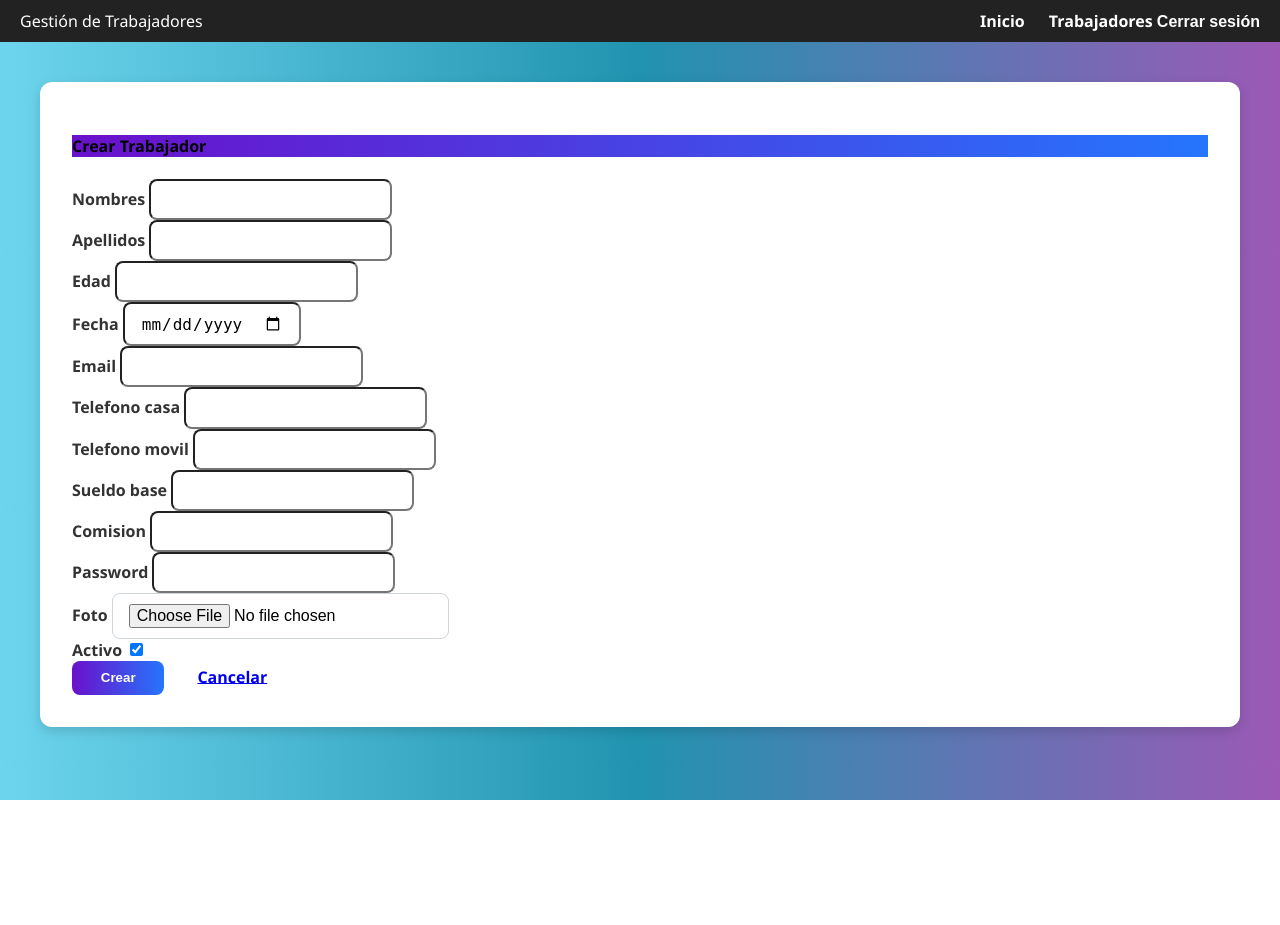
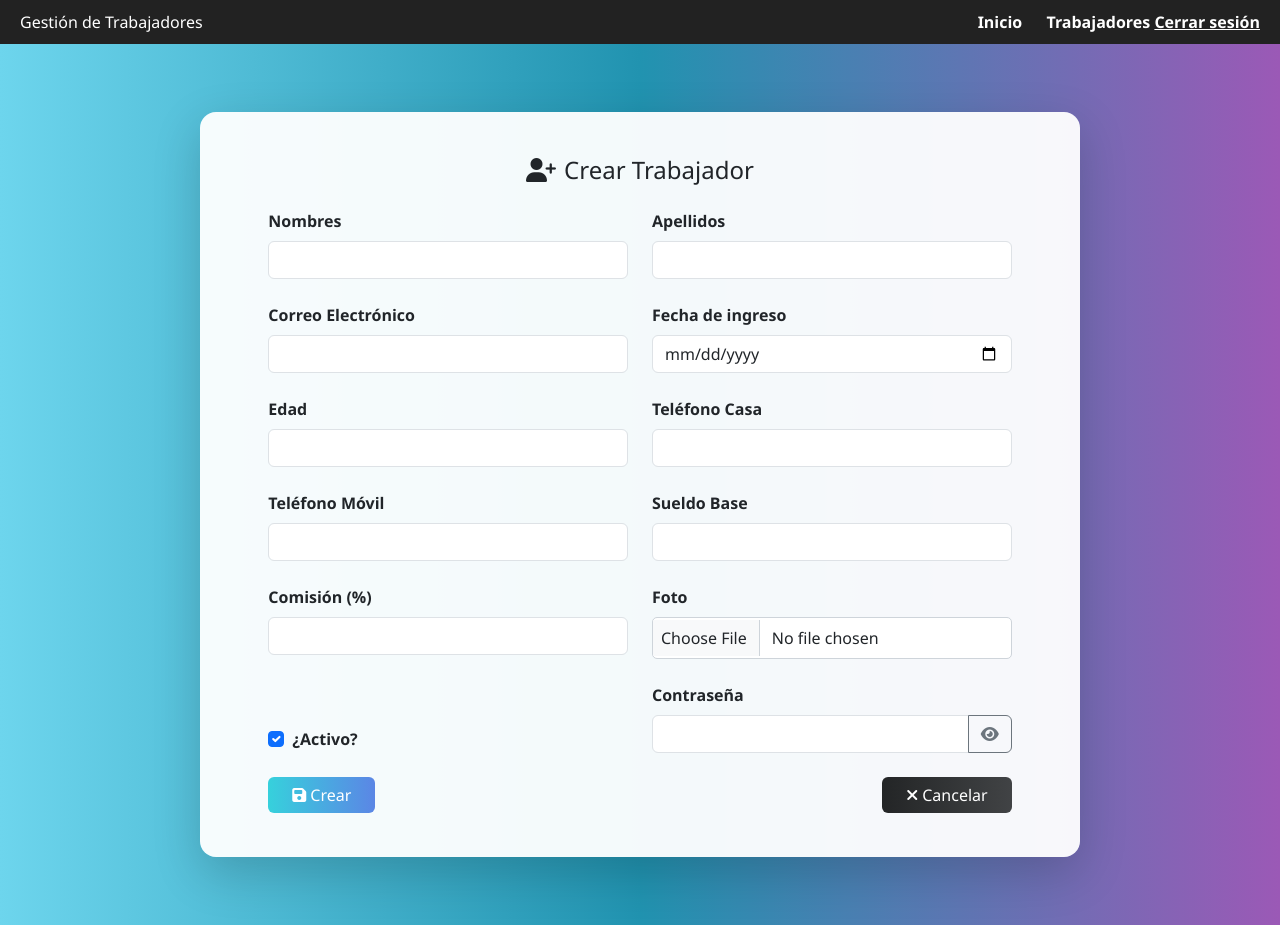
Before and after one commit to efasoft/trabajadores, a Django app: page /crear/ in a window 1280 px wide. Before the commit the page ends 800 px from the top, so only its background shows below. Run offline with Django 5.2, Linux system fonts and the light colour scheme; the visitor is signed in with stand-in values (Sample User, id 1); some libraries are stand-ins or nearby versions.

Commit message:
Trabajadores - APP Trabajadores Form - Interface mejorada

```diff
--- a/templates/base.html
+++ b/templates/base.html
@@ -4,8 +4,18 @@
 <head>
     <meta charset="UTF-8">
     <title>{% block title %}Gestión de Trabajadores{% endblock %}</title>
-    <link rel="stylesheet" href="{% static 'css/styles.css' %}">
-    <script src="https://cdn.jsdelivr.net/npm/sweetalert2@11"></script>
+
+  <!-- Bootstrap 5 desde CDN -->
+  <link href="https://cdn.jsdelivr.net/npm/bootstrap@5.3.0/dist/css/bootstrap.min.css" rel="stylesheet">
+
+  <!-- FontAwesome Free -->
+  <link href="https://cdnjs.cloudflare.com/ajax/libs/font-awesome/6.5.0/css/all.min.css" rel="stylesheet">
+
+  <!-- SweetAlert2 -->
+  <script src="https://cdn.jsdelivr.net/npm/sweetalert2@11"></script>
+
+  <!-- CSS personalizado -->
+  <link rel="stylesheet" href="{% static 'css/styles.css' %}">
     <style>
         body {
             margin: 0;
--- a/trabajadores/templates/trabajadores/form.html
+++ b/trabajadores/templates/trabajadores/form.html
@@ -1,133 +1,154 @@
 {% extends 'base.html' %}
-{% load widget_tweaks %}
 
 {% block content %}
 <div class="container py-5">
   <div class="row justify-content-center">
-    <div class="col-md-10 col-lg-8">
-      <div class="card form-card shadow-lg rounded-4">
-        <div class="card-header text-white text-center rounded-top-4 form-header">
-          <h4 class="mb-0 py-2">{{ accion }} Trabajador</h4>
-        </div>
+    <div class="col-lg-10">
+      <div class="card shadow-lg border-0 rounded-4">
+        <div class="card-body px-5 py-4">
+          <h4 class="text-center mb-4">
+            <i class="fa fa-user-plus me-2"></i>{{ accion }} Trabajador
+          </h4>
 
-        <div class="card-body px-5 py-4">
           <form method="POST" enctype="multipart/form-data" id="trabajadorForm">
             {% csrf_token %}
+            <div class="row g-4">
 
-            {% for field in form %}
-              <div class="mb-4">
-                <label for="{{ field.id_for_label }}" class="form-label">{{ field.label }}</label>
-                {{ field|add_class:"form-control" }}
+              <div class="col-md-6">
+                <label for="id_nombres" class="form-label">Nombres</label>
+                <input type="text" name="nombres" id="id_nombres" value="{{ form.nombres.value|default_if_none:'' }}" class="form-control" required>
               </div>
-            {% endfor %}
 
-            <!-- Botones -->
+              <div class="col-md-6">
+                <label for="id_apellidos" class="form-label">Apellidos</label>
+                <input type="text" name="apellidos" id="id_apellidos" value="{{ form.apellidos.value|default_if_none:'' }}" class="form-control" required>
+              </div>
+
+              <div class="col-md-6">
+                <label for="id_email" class="form-label">Correo Electrónico</label>
+                <input type="email" name="email" id="id_email" value="{{ form.email.value|default_if_none:'' }}" class="form-control" required>
+              </div>
+
+              <div class="col-md-6">
+                <label for="id_fecha" class="form-label">Fecha de ingreso</label>
+                <input type="date" name="fecha" id="id_fecha" value="{{ form.fecha.value|default_if_none:'' }}" class="form-control" required>
+              </div>
+
+              <div class="col-md-6">
+                <label for="id_edad" class="form-label">Edad</label>
+                <input type="number" name="edad" id="id_edad" value="{{ form.edad.value|default_if_none:'' }}" class="form-control" required>
+              </div>
+
+              <div class="col-md-6">
+                <label for="id_telefono_casa" class="form-label">Teléfono Casa</label>
+                <input type="text" name="telefono_casa" id="id_telefono_casa" value="{{ form.telefono_casa.value|default_if_none:'' }}" class="form-control">
+              </div>
+
+              <div class="col-md-6">
+                <label for="id_telefono_movil" class="form-label">Teléfono Móvil</label>
+                <input type="text" name="telefono_movil" id="id_telefono_movil" value="{{ form.telefono_movil.value|default_if_none:'' }}" class="form-control">
+              </div>
+
+              <div class="col-md-6">
+                <label for="id_sueldo_base" class="form-label">Sueldo Base</label>
+                <input type="number" step="0.01" name="sueldo_base" id="id_sueldo_base" value="{{ form.sueldo_base.value|default_if_none:'' }}" class="form-control">
+              </div>
+
+              <div class="col-md-6">
+                <label for="id_comision" class="form-label">Comisión (%)</label>
+                <input type="number" step="0.01" name="comision" id="id_comision" value="{{ form.comision.value|default_if_none:'' }}" class="form-control">
+              </div>
+
+              <div class="col-md-6">
+                <label for="id_foto" class="form-label">Foto</label>
+                <input type="file" name="foto" id="id_foto" class="form-control">
+              </div>
+
+              <div class="col-md-6 d-flex align-items-end">
+                <div class="form-check">
+                  <input type="checkbox" name="activo" id="id_activo" class="form-check-input" {% if form.activo.value %}checked{% endif %}>
+                  <label for="id_activo" class="form-check-label">¿Activo?</label>
+                </div>
+              </div>
+
+              <div class="col-md-6">
+                <label for="id_password" class="form-label">Contraseña</label>
+                <div class="input-group">
+                  <input type="password" name="password" id="id_password" value="{{ form.password.value|default_if_none:'' }}" class="form-control">
+                  <button type="button" class="btn btn-outline-secondary" onclick="togglePassword()">
+                    <i class="fa fa-eye"></i>
+                  </button>
+                </div>
+              </div>
+
+            </div>
+
             <div class="d-flex justify-content-between mt-4">
-              <button type="submit" class="btn btn-gradient"> {{ accion }} </button>
-              <a href="{% url 'trabajadores:listar' %}" class="btn btn-outline-secondary btn-cancel">Cancelar</a>
+              <button type="submit" class="btn btn-primary px-4">
+                <i class="fa fa-save me-1"></i>{{ accion }}
+              </button>
+              <a href="{% url 'trabajadores:listar' %}" class="btn btn-dark px-4">
+                <i class="fa fa-times me-1"></i>Cancelar
+              </a>
             </div>
           </form>
+
         </div>
       </div>
     </div>
   </div>
 </div>
 
-<!-- SweetAlert2 -->
+<!-- SWEETALERT2 -->
 <script src="https://cdn.jsdelivr.net/npm/sweetalert2@11"></script>
 
 <script>
 function togglePassword() {
-  const input = document.getElementById("id_password");
-  input.type = input.type === "password" ? "text" : "password";
+  const pwd = document.getElementById("id_password");
+  pwd.type = pwd.type === "password" ? "text" : "password";
 }
 
-window.addEventListener('DOMContentLoaded', () => {
+document.addEventListener("DOMContentLoaded", () => {
   const errores = {
     {% for field in form %}
-      {% if field.errors %}
-        "{{ field.label }}": "{{ field.errors|join:', ' }}",
-      {% endif %}
+      {% for error in field.errors %}
+        "{{ field.label }}": "{{ error|escapejs|cut:'Value error:' }}",
+      {% endfor %}
     {% endfor %}
   };
 
   if (Object.keys(errores).length > 0) {
-    let mensaje = "";
+    let html = '';
     for (let campo in errores) {
-      mensaje += `<b>${campo}</b>: ${errores[campo]}<br>`;
+      html += `<b>${campo}:</b> ${errores[campo]}<br>`;
     }
 
     Swal.fire({
       icon: 'error',
       title: 'Errores en el formulario',
-      html: mensaje,
+      html: html,
       confirmButtonColor: '#e74c3c',
-      confirmButtonText: 'Entendido'
+      confirmButtonText: 'Corregir'
     });
   }
 });
 </script>
 
 <style>
-  .form-card {
-    background: #fff;
-    border-radius: 12px;
-    padding: 2rem;
-    font-family: 'Segoe UI', sans-serif;
-  }
-
-  .form-header {
-    background: linear-gradient(to right, #6a11cb, #2575fc);
-  }
-
-  label.form-label {
-    font-weight: 600;
-    color: #333;
-  }
-
-  input.form-control,
-  select.form-control {
-    border-radius: 8px;
-    padding: 0.6rem 1rem;
-    font-size: 1rem;
-  }
-
-  .btn-gradient {
-    background: linear-gradient(to right, #6a11cb, #2575fc);
-    color: white;
-    padding: 0.6rem 1.8rem;
-    border: none;
-    border-radius: 8px;
-    font-weight: bold;
-    transition: 0.3s ease;
-  }
-
-  .btn-gradient:hover {
-    background: linear-gradient(to right, #2575fc, #6a11cb);
-  }
-
-  .btn-cancel {
-    padding: 0.6rem 1.8rem;
-    border-radius: 8px;
-    font-weight: bold;
-    transition: 0.3s ease;
-  }
-
-  @media (max-width: 768px) {
-    .form-card {
-      padding: 1.2rem;
-    }
-
-    .btn-gradient,
-    .btn-cancel {
-      width: 48%;
-    }
-
-    .d-flex {
-      flex-direction: column;
-      gap: 1rem;
-      align-items: stretch;
-    }
-  }
+.card {
+  border: none;
+  border-radius: 1rem;
+}
+.form-label {
+  font-weight: 600;
+}
+.btn-primary {
+  background: linear-gradient(to right, #36d1dc, #5b86e5);
+  border: none;
+}
+.btn-dark {
+  background: linear-gradient(to right, #232526, #414345);
+  border: none;
+}
 </style>
 {% endblock %}
```
